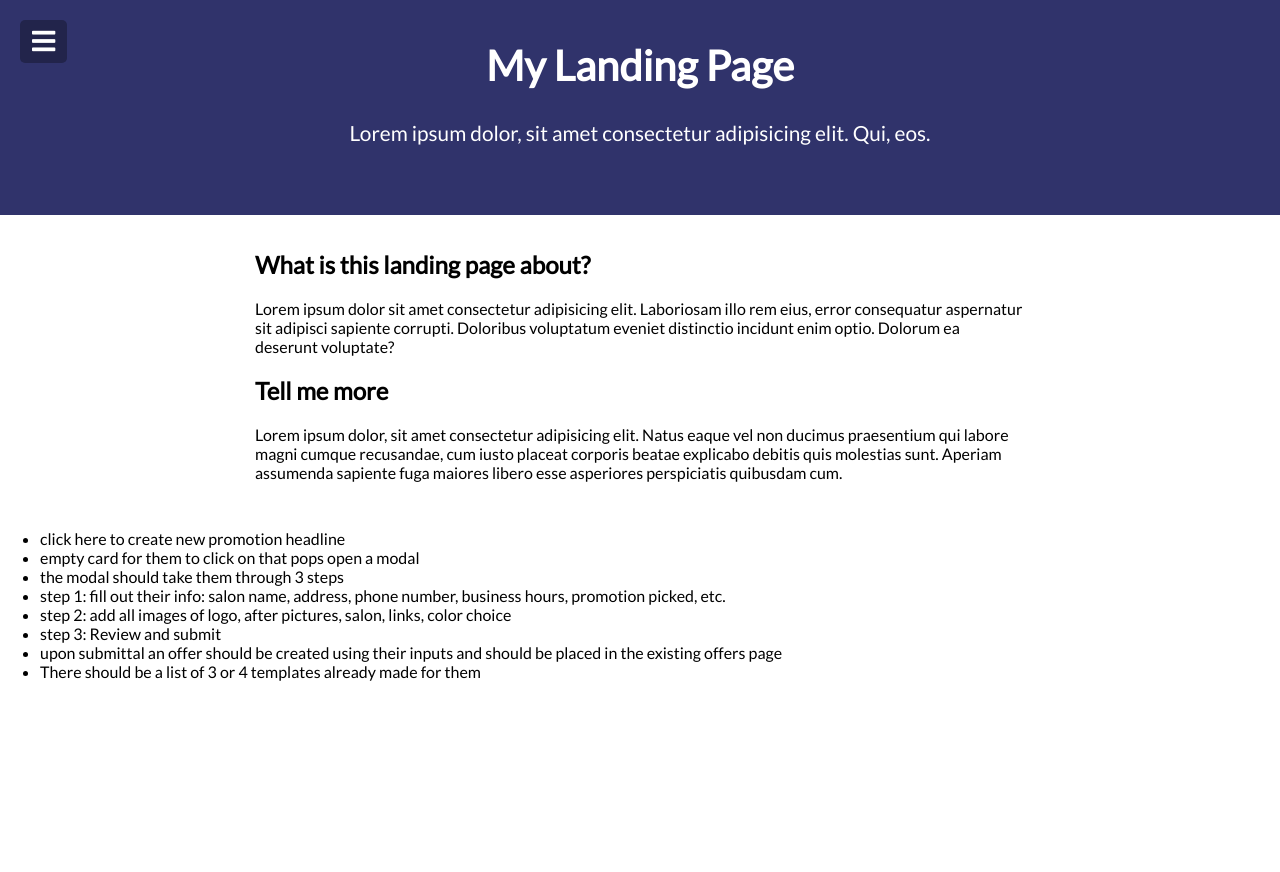
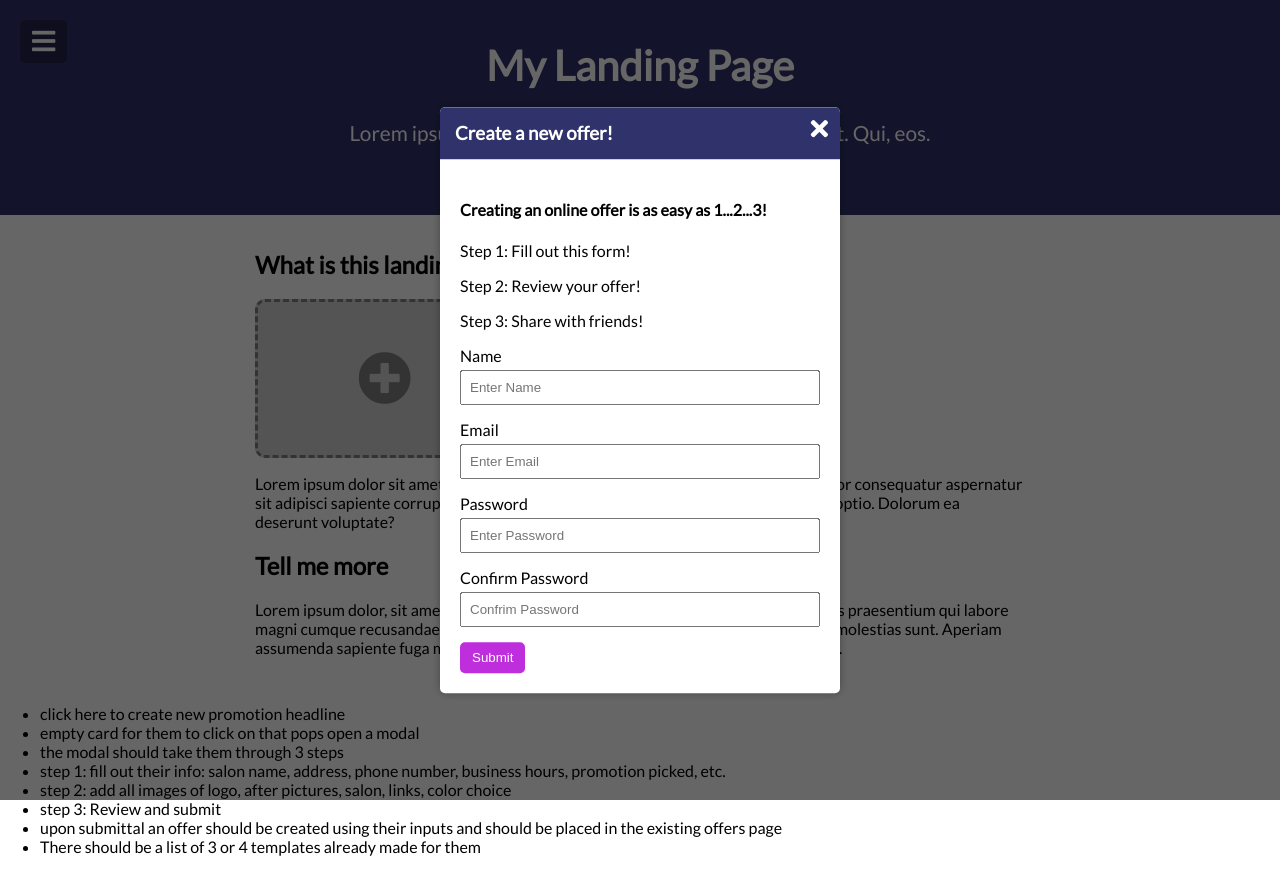
Before and after one commit to Ccolson91/foundations-capstone, a website: page client/create-new.html in a window 1280 px wide. Before the commit the page ends 800 px from the top, so only its background shows below. Drawn offline with Linux system fonts and the light colour scheme.

Commit message:
added create new modal with css

```diff
--- /dev/null
+++ b/client/create-new.css
@@ -0,0 +1,73 @@
+.create-btn {
+  background-color: lightgray;
+  border: 3px dashed gray;
+  border-radius: 10px;
+  color: gray;
+  cursor: pointer;
+  padding: 50px 100px;
+}
+
+.modal-container-create-new {
+  background-color: rgba(0, 0, 0, 0.6);
+  /* display: none; */
+  position: fixed;
+  top: 0;
+  left: 0;
+  right: 0;
+  bottom: 0;
+}
+
+.modal-container-create-new.show-modal-create-new {
+  display: block;
+}
+
+.modal-create-new {
+  background-color: #fff;
+  border-radius: 5px;
+  box-shadow: 0 0 10px rgba(0, 0, 0, 0.3);
+  position: absolute;
+  overflow: hidden;
+  top: 50%;
+  left: 50%;
+  transform: translate(-50%, -50%);
+  max-width: 100%;
+  width: 400px;
+  animation-name: modalopen;
+  animation-duration: var(--modal-duration);
+}
+
+.modal-header-create-new {
+  background: var(--primary-color);
+  color: #fff;
+  padding: 15px;
+}
+
+.modal-header-create-new h3 {
+  margin: 0;
+}
+
+.modal-content-create-new {
+  padding: 20px;
+}
+
+.modal-form-create-new div {
+  margin: 15px 0;
+}
+
+.modal-form-create-new label {
+  display: block;
+  margin-bottom: 5px;
+}
+
+.modal-form-create-new .form-input-create-new {
+  padding: 8px;
+  width: 100%;
+}
+
+.close-btn-create-new {
+  background: transparent;
+  font-size: 25px;
+  position: absolute;
+  top: 0;
+  right: 0;
+}
--- a/client/create-new.html
+++ b/client/create-new.html
@@ -6,6 +6,7 @@
   <meta name="viewport" content="width=device-width, initial-scale=1.0">
   <link rel="stylesheet" href="https://cdnjs.cloudflare.com/ajax/libs/font-awesome/5.15.3/css/all.min.css" integrity="sha512-iBBXm8fW90+nuLcSKlbmrPcLa0OT92xO1BIsZ+ywDWZCvqsWgccV3gFoRBv0z+8dLJgyAHIhR35VZc2oM/gI1w==" crossorigin="anonymous" />
   <link rel="stylesheet" href="index.css">
+  <link rel="stylesheet" href="create-new.css">
   <title>Create Offer</title>
 </head>
 <body>
@@ -37,6 +38,10 @@
 
     <h2>What is this landing page about?</h2>
 
+    <button id="create-new" class="create-btn">
+      <i class="fa fa-plus-circle fa-4x"></i>
+    </button>
+
     <p>Lorem ipsum dolor sit amet consectetur adipisicing elit. Laboriosam illo rem eius, error consequatur aspernatur sit adipisci sapiente corrupti. Doloribus voluptatum eveniet distinctio incidunt enim optio. Dolorum ea deserunt voluptate?</p>
 
     <h2> Tell me more</h2>
@@ -55,6 +60,44 @@
     <li>There should be a list of 3 or 4 templates already made for them</li>
   </ul>
 
+  <!-- Create New Modal -->
+  <div class="modal-container-create-new" id="modal-create-new">
+    <div class="modal-create-new">
+      <button class="close-btn-create-new" id="close-create-new">
+        <i class="fa fa-times"></i>
+      </button>
+      <div class="modal-header-create-new">
+        <h3>Create a new offer!</h3>
+      </div>
+      <div class="modal-content-create-new">
+        <h4>Creating an online offer is as easy as 1...2...3!</h4>
+        <p>Step 1: Fill out this form!</p>
+        <p>Step 2: Review your offer!</p>
+        <p>Step 3: Share with friends!</p>
+        <form action="" class="modal-form-create-new">
+          <div>
+            <label for="name">Name</label>
+            <input type="text" id="name" placeholder="Enter Name" class="form-input-create-new">
+          </div>
+          <div>
+            <label for="email">Email</label>
+            <input type="email" id="email" placeholder="Enter Email" class="form-input-create-new">
+          </div>
+          <div>
+            <label for="password">Password</label>
+            <input type="password" id="password" placeholder="Enter Password" class="form-input-create-new">
+          </div>
+          <div>
+            <label for="password2">Confirm Password</label>
+            <input type="password" id="password2" placeholder="Confrim Password" class="form-input-create-new">
+          </div>
+          <input type="submit" value="Submit" class="submit-btn">
+        </form>
+      </div>
+    </div>
+  </div>
+
+  <script src="create-new.js"></script>
   <script src="index.js"></script>
 </body>
 </html>
--- a/client/create-new.js
+++ b/client/create-new.js
@@ -0,0 +1,17 @@
+const modalCreateNew = document.getElementById('modal-create-new')
+const createNew = document.getElementById('create-new')
+const closeCreateNew = document.getElementById('close-create-new')
+
+// Show modal create new
+createNew.addEventListener('click', () => {
+  modalCreateNew.classList.add('show-modal-create-new')
+})
+
+// Hide modal create new
+closeCreateNew.addEventListener('click', () => {
+  modalCreateNew.classList.remove('show-modal-create-new')
+})
+
+//Hide modal create new on outside click
+
+window.addEventListener('click', e => e.target == modalCreateNew ? modalCreateNew.classList.remove('show-modal-create-new') : false)
```
